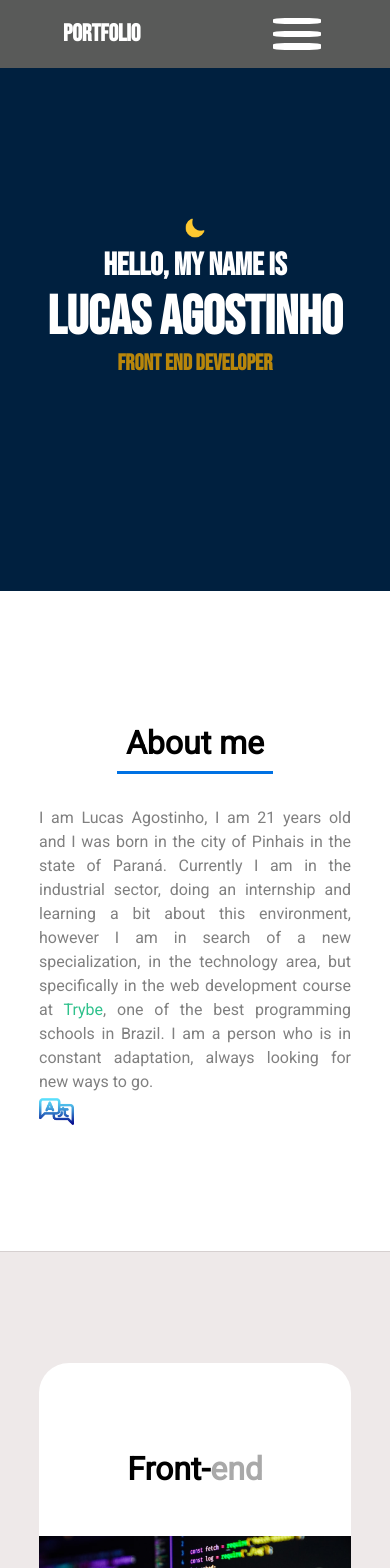
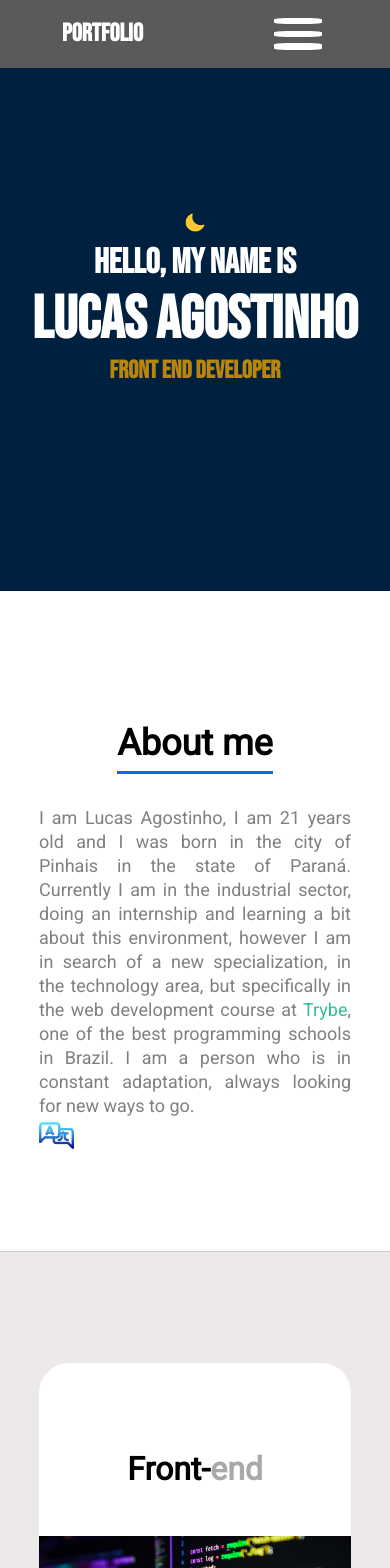
Before and after one commit to LucasBelgamann/my-portfolio, a React (Vite) app: page / in a window 390 px wide. Shown: the top 1568 px of the page. Built offline with nearby package versions, Linux system fonts and the light colour scheme.

Commit message:
alteração px

```diff
--- a/index.html
+++ b/index.html
@@ -4,7 +4,7 @@
     <meta charset="UTF-8" />
     <link rel="icon" type="image/svg+xml" href="/vite.svg" />
     <meta name="viewport" content="width=device-width, initial-scale=1.0" />
-    <title>Portfolio</title>
+    <title>Lucas Agostinho</title>
     <link rel="preconnect" href="https://fonts.googleapis.com" />
     <link rel="preconnect" href="https://fonts.gstatic.com" crossorigin />
     <link
--- a/src/components/about/About.css
+++ b/src/components/about/About.css
@@ -14,11 +14,11 @@
 
 .text-about {
     width: 45vw;
-    font-size: 1.4rem;
+    font-size: 30px;
     text-align: justify;
     color: grey;
     font-family: 'Roboto', sans-serif;
-    line-height: 2.5rem;
+    line-height: 3rem;
 }
 
 .title-about {
@@ -54,7 +54,7 @@
 
 @media screen and (min-width: 100px) and (max-width: 667px) {
     .text-about {
-        font-size: 1rem;
+        font-size: 18px;
         height: 20vh;
         width: 80vw;
         line-height: 1.5rem;
--- a/src/components/certificates/Certificates.css
+++ b/src/components/certificates/Certificates.css
@@ -20,7 +20,7 @@
 
 .desc {
     width: 15vw;
-    font-size: 2rem;
+    font-size: 25px;
 }
 
 
@@ -77,7 +77,7 @@
     }
     .btn-certificate {
         width: 30vw;
-        font-size: 1rem;
+        font-size: 15px;
     }
     .card-certificate img {
         width: 30vw;
--- a/src/components/footer/Footer.css
+++ b/src/components/footer/Footer.css
@@ -6,6 +6,10 @@
     width: 100vw;
     background-color: rgba(192, 187, 187, 0.528);
 }
+
+.form-contact textarea::-webkit-scrollbar {
+    display: none;
+  }
 
 .contact img {
     width: 5vw;
@@ -18,7 +22,7 @@
     margin-right: 3rem;
     border: none;
     text-align: center;
-    font-size: 1rem;
+    font-size: 20px;
     border-radius: 20px;
     height: 8vh;
 }
@@ -27,6 +31,7 @@
     width: 20vw;
     height: 15vh;
     text-align: center;
+    padding: 65px;
     border-radius: 15px;
     border: none;
     resize: none;
@@ -67,7 +72,7 @@
     .form-contact input {
         width: 60vw;
         height: 5vh;
-        font-size: 1rem;
+        font-size: 20px;
         margin-left: 3rem;
     }
     .form-contact button {
--- a/src/components/hardsNew/HardsNew.css
+++ b/src/components/hardsNew/HardsNew.css
@@ -19,7 +19,7 @@ span {
 }
 
 .container h2 {
-    font-size: 4rem;
+    font-size: 55px;
     margin-bottom: 5rem;
     letter-spacing: 0.5rem;
     text-align: center;
@@ -80,7 +80,7 @@ span {
     padding: 2.5rem;
     background-color: black;
     border-radius: 20px 20px 0 0;
-    font-size: 2.5rem;
+    font-size: 40px;
     height: 25vh;
     font-family: 'Roboto', sans-serif;
     color: white;
@@ -98,7 +98,7 @@ span {
 
 @media screen and (min-width: 100px) and (max-width: 667px) {
     .container h2 {
-        font-size: 2rem;
+        font-size: 45px;
         letter-spacing: 0.3rem;
     }
 
@@ -111,7 +111,7 @@ span {
     }
 
     .card-hard h1 {
-        font-size: 1.8rem;
+        font-size: 40px;
         margin-bottom: 2rem;
     }
 
--- a/src/components/headerDois/HeaderDois.css
+++ b/src/components/headerDois/HeaderDois.css
@@ -17,7 +17,7 @@ a {
     height: 8vh;
     width: 100vw;
     background-color: #595A59;
-    font-size: 1.5rem;
+    font-size: 25px;
 }
 
 .nav_pai {
--- a/src/components/home/Home.css
+++ b/src/components/home/Home.css
@@ -1,6 +1,6 @@
 .name-title {
     color: white;
-    font-size: 5rem;
+    font-size: 75px;
     text-align: center;
 }
 
@@ -27,7 +27,7 @@ h5 {
 
 @media screen and (min-width: 100px) and (max-width: 667px) {
     .name-title {
-        font-size: 1.7rem;
+        font-size: 30px;
     }
     .pai-home {
         height: 70vh;
--- a/src/components/main/Main.css
+++ b/src/components/main/Main.css
@@ -22,7 +22,7 @@ a {
 }
 
 .container-squad h3 {
-    font-size: 1.7rem;
+    font-size: 28px;
     color: white;
     font-weight: 1500;
     margin-bottom: 2.5rem;
@@ -32,7 +32,7 @@ a {
 .squad {
     border-radius: 20px;
     background-color:  rgba(234, 228, 228, 0.81);
-    height: 45vh;
+    height: 49vh;
     width: 20vw;
     margin-top: 8rem;
     display: flex;
@@ -75,7 +75,7 @@ a {
 
 .text {
     text-align: center;
-    font-size: 1.7rem;
+    font-size: 25px;
     color: #0071e3;
     font-weight: 1500;
     margin-bottom: 2.5rem;
@@ -139,7 +139,7 @@ a {
     }
     .btn-card-projects {
         width: 30vw;
-        font-size: 1rem;
+        font-size: 15px;
     }
     .trivia-logo {
         width: 20vw;
```
